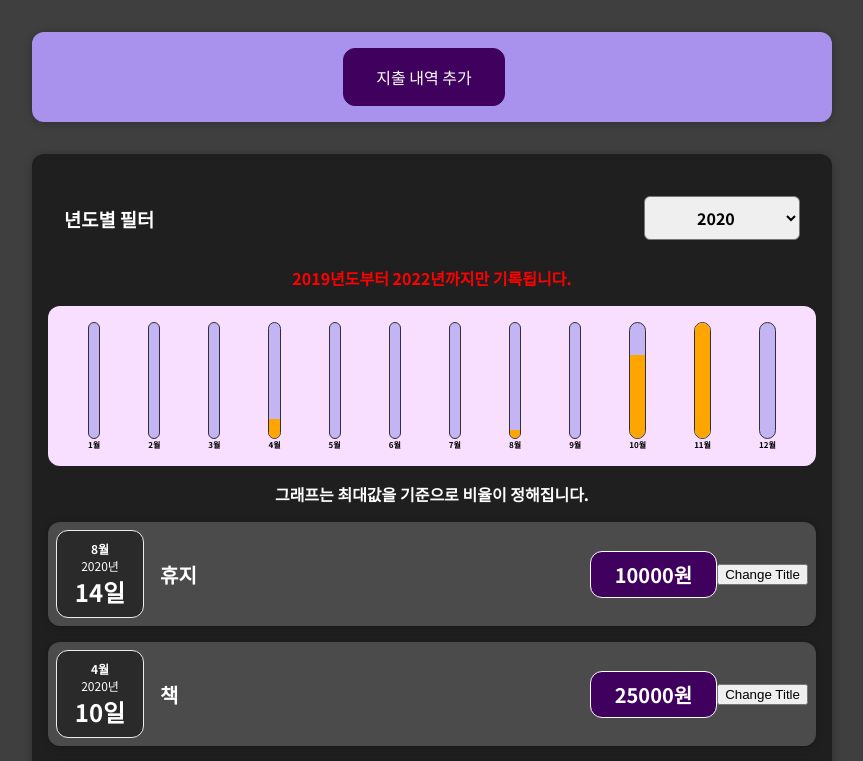
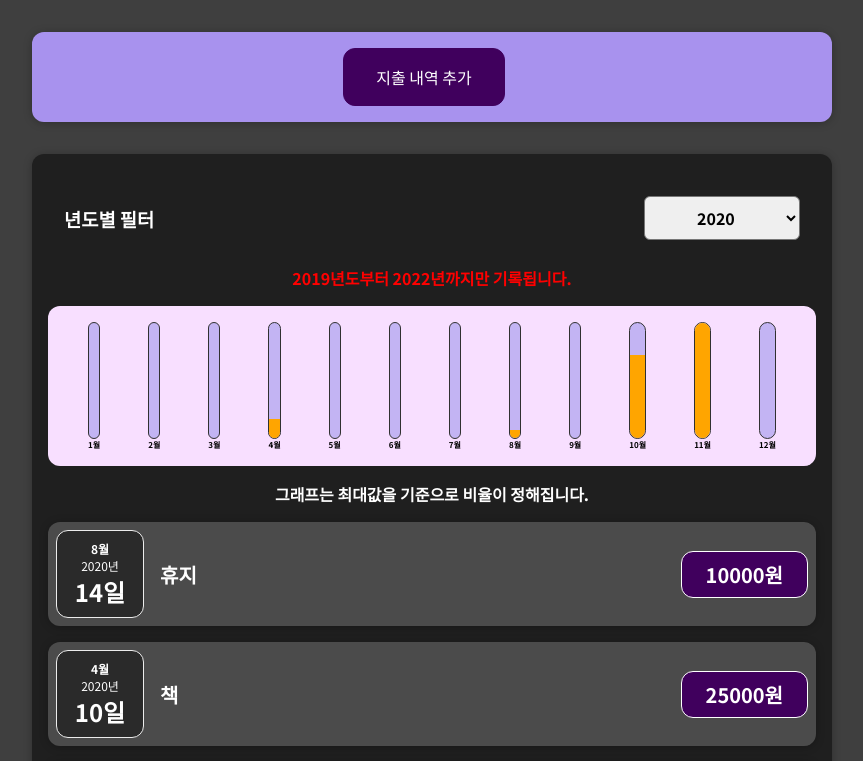
Before and after one commit to ataraxia7899/React___Udemy_study, a React (Create React App) app: page / in a window 1280 px wide. Shown: the top 761 px of the page, without its empty margins (208-1071 px from the left). Built offline with nearby package versions, Linux system fonts and the light colour scheme.

Commit message:
실험적이였던 버튼 삭제

```diff
--- a/src/components/Expenses/ExpenseItem.js
+++ b/src/components/Expenses/ExpenseItem.js
@@ -8,11 +8,6 @@ const ExpenseItem = (props) => {
     const [title, setTitle] = useState(props.title);
     console.log('ExpenseItem evaluated by React');
 
-    const clickHandler = () => {
-        setTitle("Update");
-        console.log(title);
-    };
-
     return (
         <li>
         <Card className="expense-item">
@@ -21,7 +16,6 @@ const ExpenseItem = (props) => {
                 <h2>{title}</h2>
                 <div className="expense-item__price">{props.amount}원</div>
             </div>
-            <button onClick={clickHandler}>Change Title</button>
         </Card>
         </li>
     );
```
